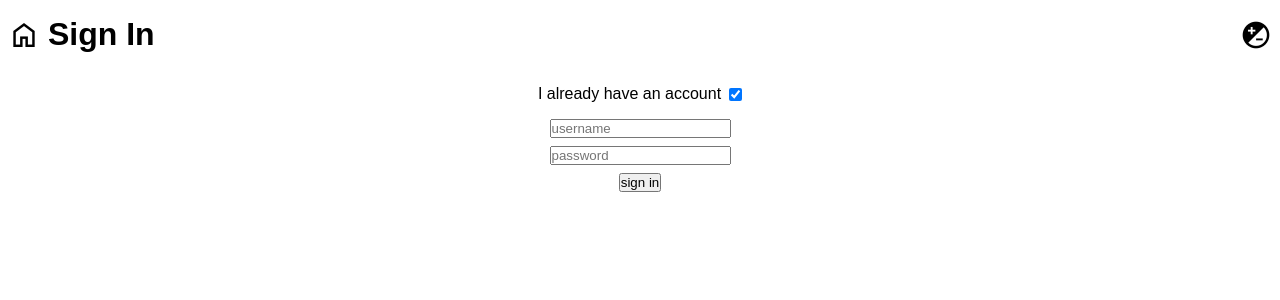
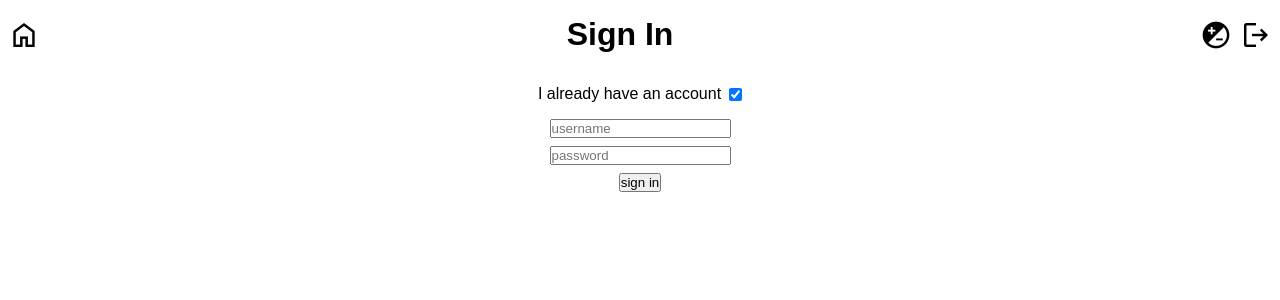
Before and after one commit to MeloknightIX/NERd.ts_template, a React (Create React App) app in the folder frontend/: page /delete in a window 1280 px wide. Shown: the top 300 px of the page. Built offline with nearby package versions, Linux system fonts and the light colour scheme; no server answers.

Commit message:
add Button component

```diff
--- /dev/null
+++ b/frontend/src/views/components/Button.tsx
@@ -0,0 +1,41 @@
+import { CSSProperties, MouseEventHandler, ReactNode } from "react";
+
+type Props = {
+  children: ReactNode;
+  onClick?: MouseEventHandler;
+  icon?: boolean;
+  tooltip: string;
+  style?: CSSProperties;
+  disabled?: boolean;
+};
+
+const Button = ({
+  children,
+  onClick,
+  icon,
+  tooltip,
+  style,
+  disabled,
+}: Props) => {
+  return (
+    <button
+      onClick={onClick}
+      style={{
+        backgroundColor: "inherit",
+        border: icon ? "none" : "1px solid black",
+        color: "inherit",
+        fontSize: "2em",
+        cursor: "pointer",
+        display: "flex",
+        alignItems: "center",
+        ...style,
+      }}
+      title={tooltip}
+      disabled={disabled}
+      className={icon ? "material-symbols-outlined" : ""}
+    >
+      {children}
+    </button>
+  );
+};
+export default Button;
--- a/frontend/src/views/components/Details.tsx
+++ b/frontend/src/views/components/Details.tsx
@@ -1,11 +1,11 @@
 import { Children, CSSProperties, ReactNode, useState } from "react";
 import Grid from "./Grid";
+import Button from "./Button";
 
 type DetailsProps = {
   children: ReactNode[];
   style?: CSSProperties;
   summaryStyle?: CSSProperties;
-  icons?: [string, string];
 };
 
 const container: CSSProperties = {
@@ -13,7 +13,7 @@ const container: CSSProperties = {
   border: "1px solid",
 };
 
-const Details = ({ children, style, summaryStyle, icons }: DetailsProps) => {
+const Details = ({ children, style, summaryStyle }: DetailsProps) => {
   const childrenArray = Children.toArray(children);
   const [isOpen, setIsOpen] = useState(false);
 
@@ -25,23 +25,6 @@ const Details = ({ children, style, summaryStyle, icons }: DetailsProps) => {
     justifySelf: "center",
     alignSelf: "center",
   };
-
-  const closedIcon =
-    icons && icons[0] ? (
-      <span style={iconStyle}>{icons[0]}</span>
-    ) : (
-      <span style={iconStyle} className="material-symbols-outlined">
-        expand_circle_right
-      </span>
-    );
-  const openIcon =
-    icons && icons[1] ? (
-      <span style={iconStyle}>{icons[1]}</span>
-    ) : (
-      <span style={iconStyle} className="material-symbols-outlined">
-        expand_circle_down
-      </span>
-    );
 
   return (
     <details
@@ -56,7 +39,16 @@ const Details = ({ children, style, summaryStyle, icons }: DetailsProps) => {
         aria-expanded={isOpen}
       >
         <Grid style={{ gridTemplateColumns: "1em 1fr" }}>
-          {isOpen ? openIcon : closedIcon} {childrenArray[0]}
+          {isOpen ? (
+            <Button icon tooltip="close" style={iconStyle}>
+              expand_circle_down
+            </Button>
+          ) : (
+            <Button icon tooltip="close" style={iconStyle}>
+              expand_circle_right
+            </Button>
+          )}
+          {childrenArray[0]}
         </Grid>
       </summary>
       <hr />
--- a/frontend/src/views/components/Layout.tsx
+++ b/frontend/src/views/components/Layout.tsx
@@ -1,8 +1,10 @@
 import { Children, ReactNode } from "react";
 import Flex from "./Flex";
-import { Link } from "react-router-dom";
+import { Link, useNavigate } from "react-router-dom";
 import useDarkmode from "../../utils/useDarkmode";
 import Grid from "./Grid";
+import { useUser } from "../../context/UserContext";
+import Button from "./Button";
 
 type LayoutProps = {
   children: ReactNode[];
@@ -11,6 +13,8 @@ type LayoutProps = {
 const Layout = ({ children }: LayoutProps) => {
   const { toggleDarkmode } = useDarkmode();
   const childrenArray = Children.toArray(children);
+  const { user, signout } = useUser();
+  const navigate = useNavigate();
 
   if (childrenArray.length < 2) {
     return null;
@@ -20,34 +24,23 @@ const Layout = ({ children }: LayoutProps) => {
     <Flex>
       <Grid
         style={{
-          gridTemplateColumns: "auto 1fr auto",
+          gridTemplateColumns: "auto 1fr auto auto",
+          justifyItems: "center",
+          alignItems: "center",
           paddingLeft: 0,
           paddingRight: 0,
         }}
       >
-        <Link
-          to="/"
-          style={{
-            color: "inherit",
-            textDecoration: "inherit",
-            fontSize: "2em",
-            alignContent: "center",
-          }}
-          className="material-symbols-outlined"
-        >
+        <Button icon onClick={() => navigate("/")} tooltip="return to homepage">
           home
-        </Link>
+        </Button>
         {childrenArray[0]}
-        <span
-          onClick={toggleDarkmode}
-          style={{
-            fontSize: "2em",
-            alignContent: "center",
-          }}
-          className="material-symbols-outlined"
-        >
+        <Button icon onClick={toggleDarkmode} tooltip="toggle darkmode">
           contrast_circle
-        </span>
+        </Button>
+        <Button icon onClick={signout} tooltip="sign out">
+          logout
+        </Button>
       </Grid>
       {childrenArray.slice(1).map((child, index) => (
         <div key={index}>{child}</div>
--- a/frontend/src/views/components/examples/DataExample.tsx
+++ b/frontend/src/views/components/examples/DataExample.tsx
@@ -4,6 +4,7 @@ import Flex from "../Flex";
 import useIsOffline from "../../../utils/useIsOffline";
 import getMaxId from "../../../utils/getMaxId";
 import Error from "../Error";
+import Button from "../Button";
 
 const DataExample = () => {
   const { isLoading, data, getError, otherError, addData, deleteData } =
@@ -30,19 +31,18 @@ const DataExample = () => {
               <p>
                 {d.name}: {d.value}
               </p>
-              <button
+              <Button
+                icon
                 onClick={() => deleteData(d.id)}
+                tooltip="delete item"
                 disabled={isOffline}
                 style={{
                   color: isOffline ? "GrayText" : "inherit",
-                  backgroundColor: "inherit",
-                  border: "none",
                   fontSize: "inherit",
                 }}
-                className="material-symbols-outlined"
               >
                 delete
-              </button>
+              </Button>
             </Flex>
           </li>
         ))}
```
